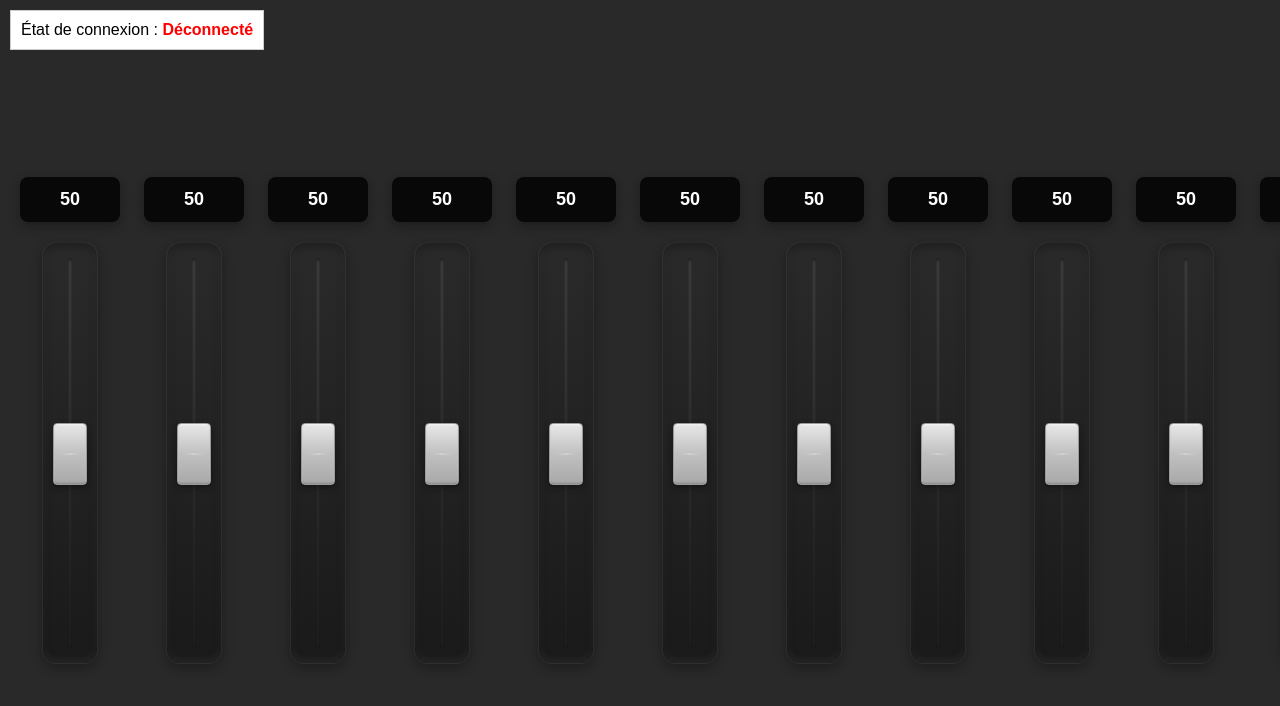
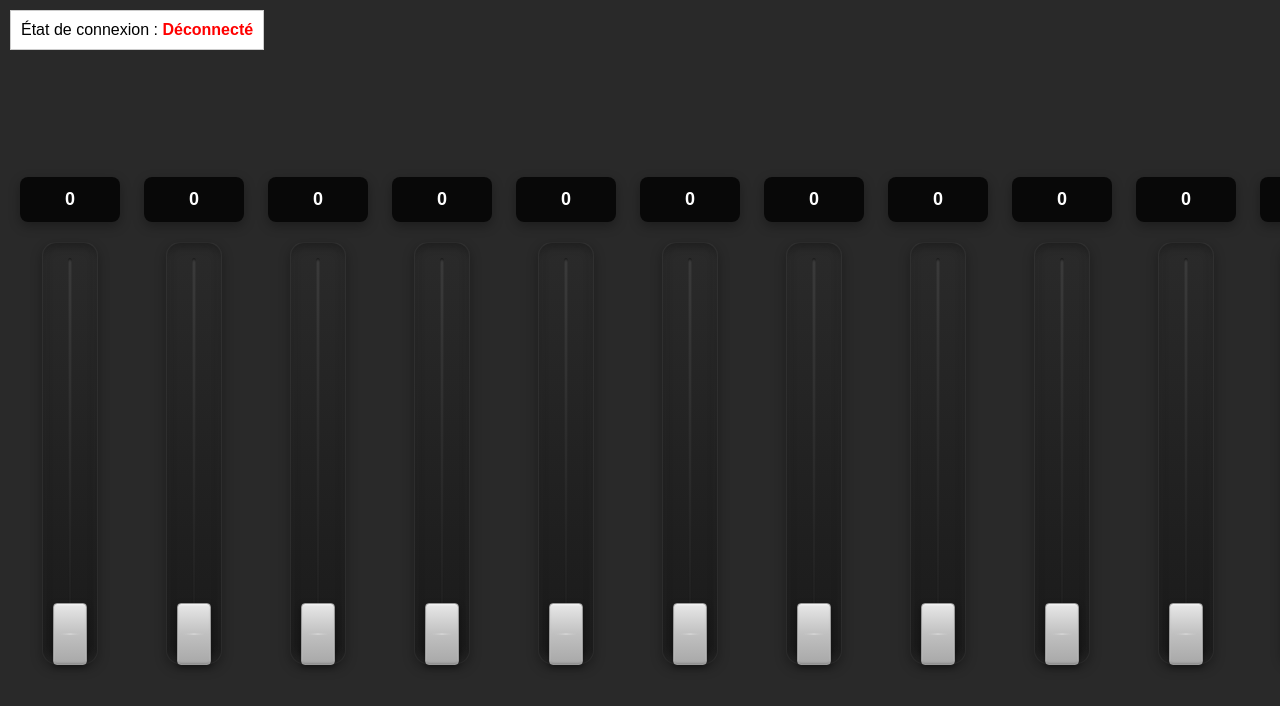
Before and after one commit to GEROMSTUDIO/nodedmx, a website: page public/index.html in a window 1280 px wide. Drawn offline with Linux system fonts and the light colour scheme.

Commit message:
Slider defaut change

```diff
--- a/public/index.html
+++ b/public/index.html
@@ -148,7 +148,7 @@
 
     <div class="sliders-container">
         <div class="slider-wrapper">
-            <div class="slider-value" id="sliderValue1">50</div>
+            <div class="slider-value" id="sliderValue1">0</div>
             <div class="slider-container" id="sliderContainer1">
                 <div class="slider-track"></div>
                 <div class="slider-handle" id="sliderHandle1"></div>
@@ -156,7 +156,7 @@
         </div>
 
         <div class="slider-wrapper">
-            <div class="slider-value" id="sliderValue2">50</div>
+            <div class="slider-value" id="sliderValue2">0</div>
             <div class="slider-container" id="sliderContainer2">
                 <div class="slider-track"></div>
                 <div class="slider-handle" id="sliderHandle2"></div>
@@ -164,7 +164,7 @@
         </div>
 
         <div class="slider-wrapper">
-            <div class="slider-value" id="sliderValue3">50</div>
+            <div class="slider-value" id="sliderValue3">0</div>
             <div class="slider-container" id="sliderContainer3">
                 <div class="slider-track"></div>
                 <div class="slider-handle" id="sliderHandle3"></div>
@@ -172,7 +172,7 @@
         </div>
 
         <div class="slider-wrapper">
-            <div class="slider-value" id="sliderValue4">50</div>
+            <div class="slider-value" id="sliderValue4">0</div>
             <div class="slider-container" id="sliderContainer4">
                 <div class="slider-track"></div>
                 <div class="slider-handle" id="sliderHandle4"></div>
@@ -180,7 +180,7 @@
         </div>
 
         <div class="slider-wrapper">
-            <div class="slider-value" id="sliderValue5">50</div>
+            <div class="slider-value" id="sliderValue5">0</div>
             <div class="slider-container" id="sliderContainer5">
                 <div class="slider-track"></div>
                 <div class="slider-handle" id="sliderHandle5"></div>
@@ -188,7 +188,7 @@
         </div>
 
         <div class="slider-wrapper">
-            <div class="slider-value" id="sliderValue6">50</div>
+            <div class="slider-value" id="sliderValue6">0</div>
             <div class="slider-container" id="sliderContainer6">
                 <div class="slider-track"></div>
                 <div class="slider-handle" id="sliderHandle6"></div>
@@ -196,7 +196,7 @@
         </div>
 
         <div class="slider-wrapper">
-            <div class="slider-value" id="sliderValue7">50</div>
+            <div class="slider-value" id="sliderValue7">0</div>
             <div class="slider-container" id="sliderContainer7">
                 <div class="slider-track"></div>
                 <div class="slider-handle" id="sliderHandle7"></div>
@@ -204,7 +204,7 @@
         </div>
 
         <div class="slider-wrapper">
-            <div class="slider-value" id="sliderValue8">50</div>
+            <div class="slider-value" id="sliderValue8">0</div>
             <div class="slider-container" id="sliderContainer8">
                 <div class="slider-track"></div>
                 <div class="slider-handle" id="sliderHandle8"></div>
@@ -212,7 +212,7 @@
         </div>
 
         <div class="slider-wrapper">
-            <div class="slider-value" id="sliderValue9">50</div>
+            <div class="slider-value" id="sliderValue9">0</div>
             <div class="slider-container" id="sliderContainer9">
                 <div class="slider-track"></div>
                 <div class="slider-handle" id="sliderHandle9"></div>
@@ -220,7 +220,7 @@
         </div>
 
         <div class="slider-wrapper">
-            <div class="slider-value" id="sliderValue10">50</div>
+            <div class="slider-value" id="sliderValue10">0</div>
             <div class="slider-container" id="sliderContainer10">
                 <div class="slider-track"></div>
                 <div class="slider-handle" id="sliderHandle10"></div>
@@ -228,7 +228,7 @@
         </div>
 
         <div class="slider-wrapper">
-            <div class="slider-value" id="sliderValue11">50</div>
+            <div class="slider-value" id="sliderValue11">0</div>
             <div class="slider-container" id="sliderContainer11">
                 <div class="slider-track"></div>
                 <div class="slider-handle" id="sliderHandle11"></div>
@@ -236,7 +236,7 @@
         </div>
 
         <div class="slider-wrapper">
-            <div class="slider-value" id="sliderValue12">50</div>
+            <div class="slider-value" id="sliderValue12">0</div>
             <div class="slider-container" id="sliderContainer12">
                 <div class="slider-track"></div>
                 <div class="slider-handle" id="sliderHandle12"></div>
@@ -307,7 +307,7 @@ class VerticalSlider {
         this.isDragging = false;
         this.min = 0;
         this.max = 100;
-        this.value = 50;
+        this.value = 0;
         this.isLocalChange = false; // pour savoir si c'est nous qui avons changé le slider
 
         this.containerRect = this.container.getBoundingClientRect();
```
